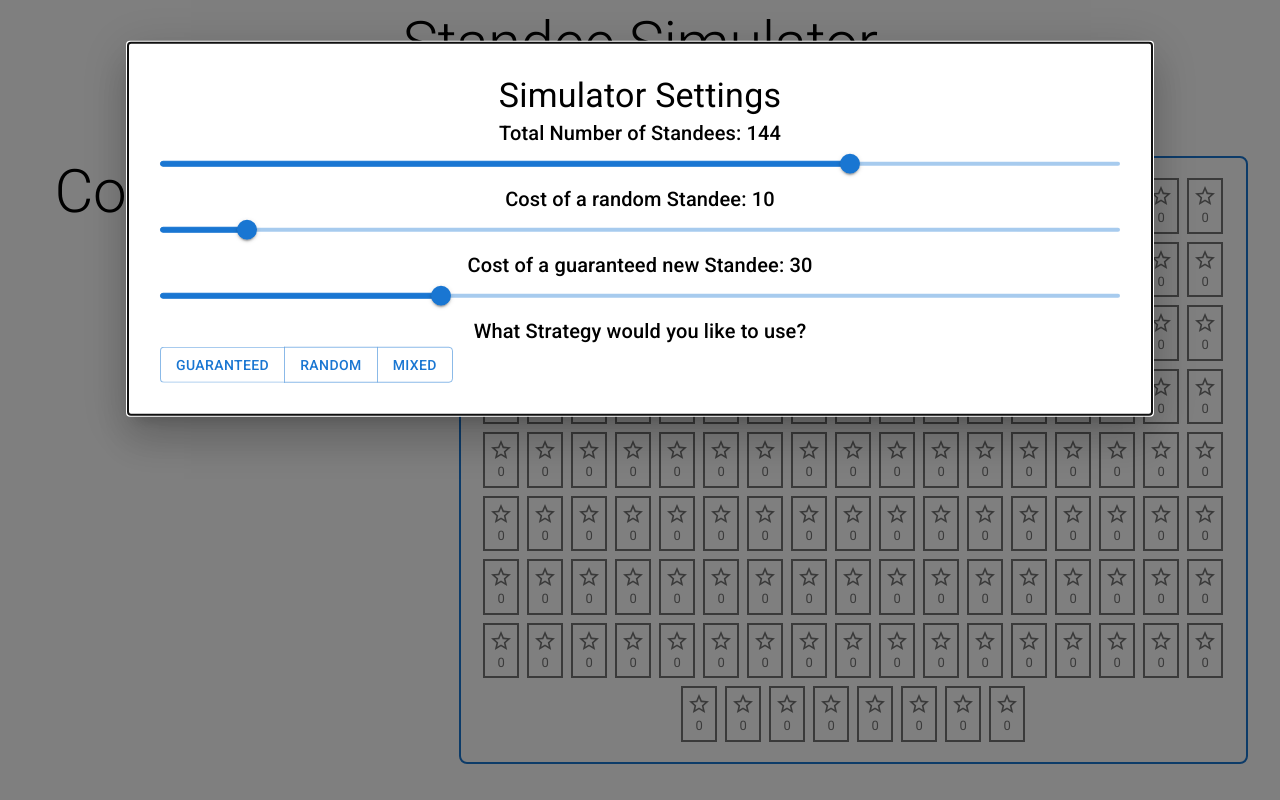
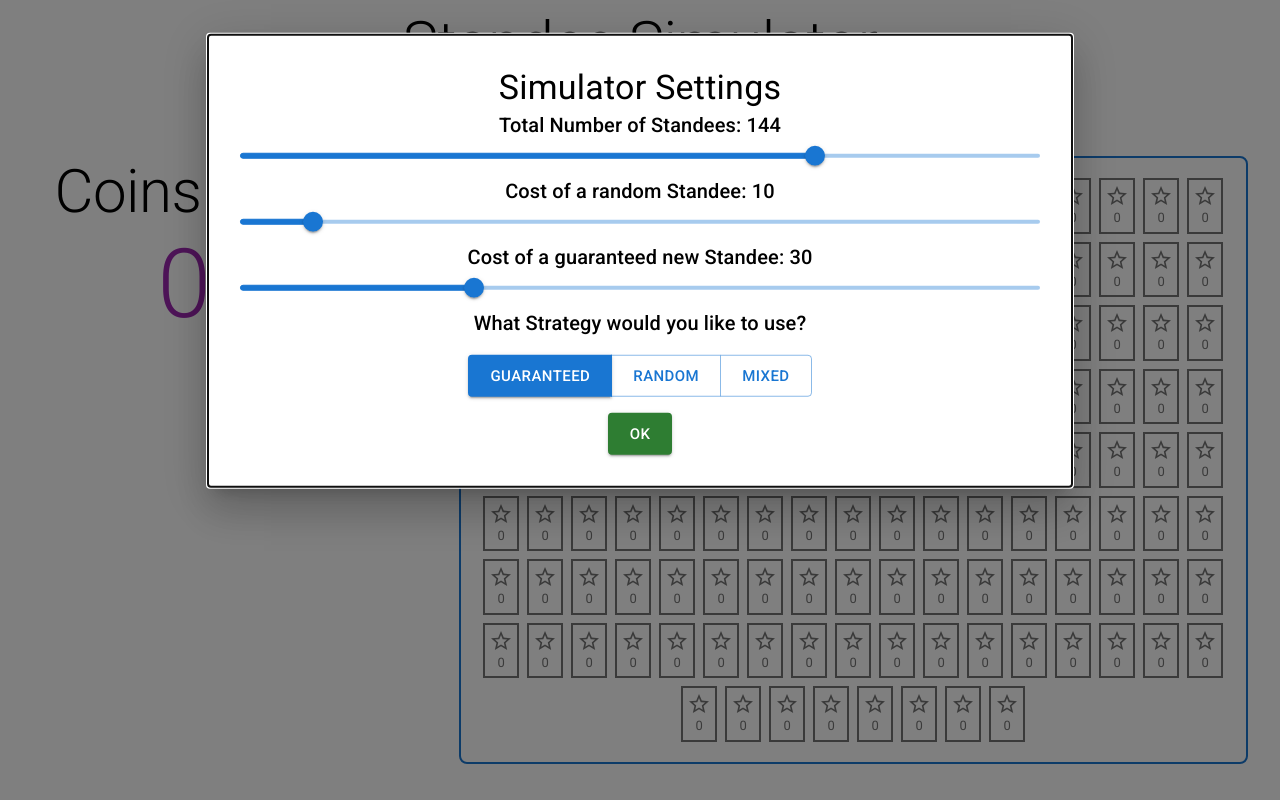
Before and after one commit to mmmaaatttttt/standee-simulator, a React (Vite) app: page / in a window 1280 px wide. Both pictures are taken after a click on the icon 716 px from the left and 118 px from the top of the page. Built offline with nearby package versions, Linux system fonts and the light colour scheme.

Commit message:
modal improvements

```diff
--- a/src/components/settings-modal/settings-modal.tsx
+++ b/src/components/settings-modal/settings-modal.tsx
@@ -5,7 +5,11 @@ import ButtonGroup from "@mui/material/ButtonGroup";
 import Modal from "@mui/material/Modal";
 import Typography from "@mui/material/Typography";
 import { SettingsModalProps } from "./types";
+import { Strategy } from "contexts/settings-context";
 import SliderWithTitle from "components/slider-with-title";
+import capitalize from "utils/capitalize";
+
+const strategies: Strategy[] = ["guaranteed", "random", "mixed"];
 
 function SettingsModal({
   isOpen,
@@ -23,9 +27,13 @@ function SettingsModal({
           left: "50%",
           transform: "translate(-50%, -10%)",
           width: "75%",
+          maxWidth: 800,
           bgcolor: "background.paper",
           boxShadow: 24,
           p: 4,
+          display: "flex",
+          alignItems: "center",
+          flexDirection: "column",
         }}
       >
         <Typography
@@ -42,15 +50,32 @@ function SettingsModal({
           <Typography variant="h6" sx={{ textAlign: "center" }}>
             What Strategy would you like to use?
           </Typography>
-          <ButtonGroup variant="outlined" aria-label="Strategy Selection">
-            <Button onClick={() => setStrategy("guaranteed")}>
-              Guaranteed
-            </Button>
-            <Button onClick={() => setStrategy("random")}>Random</Button>
-            <Button onClick={() => setStrategy("mixed")}>Mixed</Button>
+          <ButtonGroup
+            aria-label="Strategy Selection"
+            size="large"
+            sx={{ m: 2 }}
+          >
+            {strategies.map((currStrategy) => (
+              <Button
+                key={currStrategy}
+                color="primary"
+                variant={strategy === currStrategy ? "contained" : "outlined"}
+                onClick={() => setStrategy(currStrategy)}
+              >
+                {capitalize(currStrategy)}
+              </Button>
+            ))}
           </ButtonGroup>
         </Box>
         {strategy === "mixed" ? <SliderWithTitle {...sliderData[3]} /> : null}
+        <Button
+          variant="contained"
+          size="large"
+          color="success"
+          onClick={close}
+        >
+          OK
+        </Button>
       </Box>
     </Modal>
   );
```
